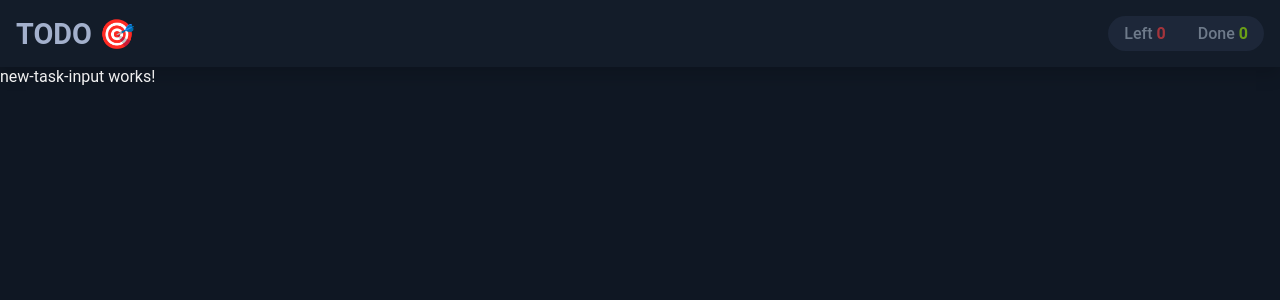
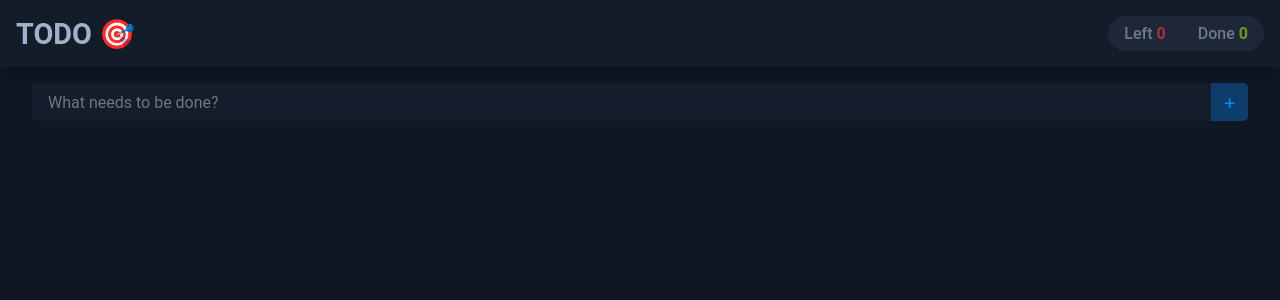
Before and after one commit to GuillaumeMCK/Todo-List-Ng, an Angular app: page / in a window 1280 px wide. Shown: the top 300 px of the page. Built offline with nearby package versions, Linux system fonts and the light colour scheme.

Commit message:
add new-task-input

```diff
--- a/src/app/app.module.ts
+++ b/src/app/app.module.ts
@@ -1,6 +1,6 @@
 import { NgModule } from '@angular/core';
 import { BrowserModule } from '@angular/platform-browser';
-
+import { ReactiveFormsModule, FormsModule } from '@angular/forms';
 import { AppRoutingModule } from './app-routing.module';
 import { AppComponent } from './app.component';
 import { HomeComponent } from './pages/home/home.component';
@@ -20,7 +20,9 @@ import { TasksRecapComponent } from './components/tasks-recap/tasks-recap.compon
   ],
   imports: [
     BrowserModule,
-    AppRoutingModule
+    AppRoutingModule,
+    ReactiveFormsModule,
+    FormsModule
   ],
   providers: [],
   bootstrap: [AppComponent]
--- a/src/app/components/new-task-input/new-task-input.component.html
+++ b/src/app/components/new-task-input/new-task-input.component.html
@@ -1 +1,7 @@
-<p>new-task-input works!</p>
+<div class="new-task-container">
+  <form class="new-task-form" (ngSubmit)="onSubmit()">
+    <input type="text" id="task-content" name="task-content" placeholder="What needs to be done?"
+           class="new-task-input" [(ngModel)]="taskContent" required>
+    <button type="submit" class="new-task-submit-button">+</button>
+  </form>
+</div>
--- a/src/app/components/new-task-input/new-task-input.component.scss
+++ b/src/app/components/new-task-input/new-task-input.component.scss
@@ -0,0 +1,49 @@
+@import "src/styles";
+
+.new-task-container {
+  background: $bg-color;
+  overflow: hidden;
+  margin: 1rem 2rem;
+  border-radius: 5px;
+
+  .new-task-form {
+    @extend .flex-row;
+    align-items: center;
+
+    .new-task-input {
+      padding-left: 1rem;
+      border: none;
+      outline: none;
+      font-size: $font-size-sm;
+      transition: all 0.2s ease-in-out;
+      background: $bg-color;
+      color: $font-color-secondary;
+      height: 100%;
+      width: 100%;
+    }
+
+    .new-task-submit-button {
+      border: none;
+      outline: none;
+      cursor: pointer;
+      background: rgba($blue, 0.3);
+      transition: $transition;
+      color: $blue;
+      font-size: $font-size-md;
+
+      height: 38px;
+      width: 38px;
+
+      float: right;
+
+      &:hover {
+        background: rgba($blue, 0.3);
+        box-shadow: $box-shadow-hover;
+      }
+
+      &:active {
+        background: rgba($blue, 0.2);
+      }
+    }
+  }
+}
--- a/src/app/components/new-task-input/new-task-input.component.ts
+++ b/src/app/components/new-task-input/new-task-input.component.ts
@@ -1,15 +1,22 @@
-import { Component, OnInit } from '@angular/core';
+import {Component} from '@angular/core';
+import {TasksService} from "../../services/tasks.service";
 
 @Component({
   selector: 'app-new-task-input',
   templateUrl: './new-task-input.component.html',
   styleUrls: ['./new-task-input.component.scss']
 })
-export class NewTaskInputComponent implements OnInit {
+export class NewTaskInputComponent {
 
-  constructor() { }
+  public taskContent: string = '';
 
-  ngOnInit(): void {
+  onSubmit() {
+    if (this.taskContent !== '') {
+      let newTask = TasksService.createTask(this.taskContent);
+      TasksService.addTask(newTask);
+      this.taskContent = '';
+    } else {
+      alert('Please enter a task');
+    }
   }
-
 }
```
